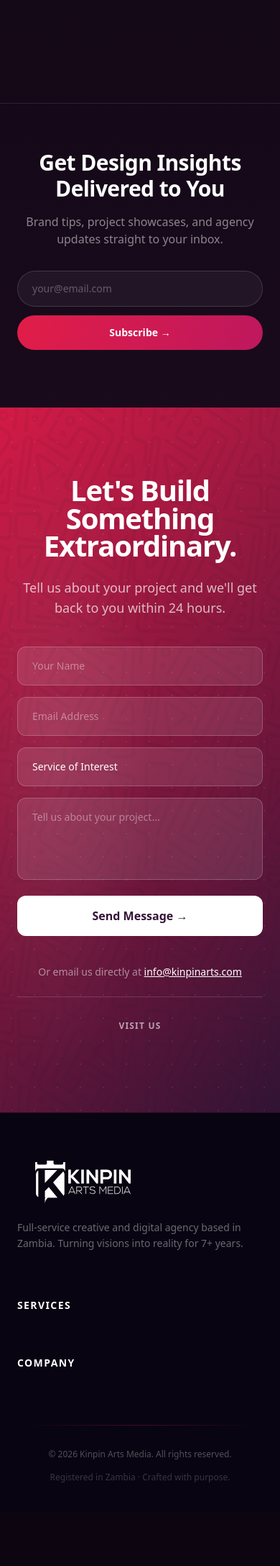
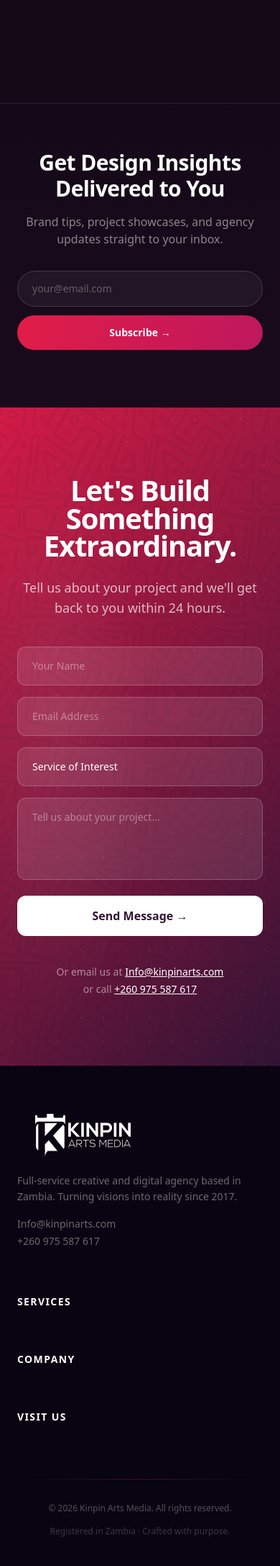
Before and after one commit to KasubaR/Kinpin-Arts-Media, a Django app: template templates/core/home.html in a window 390 px wide. Shown: the part 2890-5065 px from the top of the page at 72% size. Before the commit the page ends 4949 px from the top, so only its background shows below. Run offline with Django 4.2, Linux system fonts and the light colour scheme; the template is opened without the code that fills it, so the values that code supplies are empty; some libraries are stand-ins or nearby versions; some web fonts are replaced.

Commit message:
Update history, contact info, footer, and service icons
- Replace hardcoded timeline with accurate 2017-Today milestones
- Auto-calculate years of experience from 2017 each year
- Update 'seven/7+ years' copy to 'since 2017' across all templates
- Move 'Visit us' office locations to site footer via global context processor
- Register core.context_processors.global_context in settings
- Fix context processor service import path
- Add email and phone (Info@kinpinarts.com / +260 975 587 617) to footer and home contact section
- Replace emoji icons (📍✉️📞) with Heroicons outline SVGs in services sidebar
- Make 'Get in Touch' section text and icons fully white

Co-Authored-By: Claude Sonnet 4.6 <noreply@anthropic.com>

```diff
--- a/config/settings/base.py
+++ b/config/settings/base.py
@@ -41,6 +41,7 @@ TEMPLATES = [
                 'django.template.context_processors.request',
                 'django.contrib.auth.context_processors.auth',
                 'django.contrib.messages.context_processors.messages',
+                'core.context_processors.global_context',
             ],
         },
     },
--- a/core/context_processors.py
+++ b/core/context_processors.py
@@ -1,4 +1,5 @@
-from services.models import Service
+from apps.core.site_content import OFFICE_LOCATIONS
+from apps.services.models import Service
 
 
 def global_context(request):
@@ -34,4 +35,5 @@ def global_context(request):
         'services': services,
         'behance_url': behance_url,
         'nav_active_label': nav_active_label,
+        'office_locations': OFFICE_LOCATIONS,
     }
--- a/css/index.css
+++ b/css/index.css
@@ -99,7 +99,7 @@ body::before {
   content: '';
   position: absolute;
   inset: 0;
-  background-image: url('../hero-demo/assets/pattern.svg');
+  background-image: url('../static/images/background_pattern.svg');
   background-size: cover;
   background-position: center;
   background-repeat: no-repeat;
@@ -469,7 +469,7 @@ body::before {
 
 /* ── CONTACT CTA SECTION ── */
 .contact-pattern {
-  background-image: url('../hero-demo/assets/pattern.svg');
+  background-image: url('../static/images/background_pattern.svg');
   background-size: cover;
   background-position: center;
   background-repeat: no-repeat;
--- a/static/css/about.css
+++ b/static/css/about.css
@@ -11,7 +11,7 @@
   content: '';
   position: absolute;
   inset: 0;
-  background-image: url('../images/pattern.svg');
+  background-image: url('../images/background_pattern.svg');
   background-size: cover;
   background-position: center;
   opacity: 0.9;
--- a/static/css/index.css
+++ b/static/css/index.css
@@ -99,7 +99,7 @@ body::before {
   content: '';
   position: absolute;
   inset: 0;
-  background-image: url('../images/pattern.svg');
+  background-image: url('../images/background_pattern.svg');
   background-size: cover;
   background-position: center;
   background-repeat: no-repeat;
@@ -477,7 +477,7 @@ body::before {
 
 /* ── CONTACT CTA SECTION ── */
 .contact-pattern {
-  background-image: url('../images/pattern.svg');
+  background-image: url('../images/background_pattern.svg');
   background-size: cover;
   background-position: center;
   background-repeat: no-repeat;
--- a/static/css/portfolio.css
+++ b/static/css/portfolio.css
@@ -11,7 +11,7 @@
   content: '';
   position: absolute;
   inset: 0;
-  background-image: url('../images/pattern.svg');
+  background-image: url('../images/background_pattern.svg');
   background-size: cover;
   background-position: center;
   opacity: 0.9;
--- a/static/css/services.css
+++ b/static/css/services.css
@@ -11,7 +11,7 @@
   content: '';
   position: absolute;
   inset: 0;
-  background-image: url('../images/pattern.svg');
+  background-image: url('../images/background_pattern.svg');
   background-size: cover;
   background-position: center;
   opacity: 0.9;
--- a/templates/core/about.html
+++ b/templates/core/about.html
@@ -65,7 +65,7 @@
               What began as a small design studio in Lusaka has grown into one of Zambia's most trusted creative agencies a team of strategists, designers, developers, and storytellers united by a single conviction: that great design changes businesses.
             </p>
             <p>
-              Over seven years, we've partnered with financial institutions, government bodies, sports clubs, wellness brands, and fast-growing startups delivering work that doesn't just look good, but performs. Every project we take on is treated as a long-term investment in our client's success.
+              Since 2017, we've partnered with financial institutions, government bodies, sports clubs, wellness brands, and fast-growing startups delivering work that doesn't just look good, but performs. Every project we take on is treated as a long-term investment in our client's success.
             </p>
             <p>
               We're not a vendor. We're a creative partner embedded in your goals, committed to your growth, and relentless in our pursuit of work that sets you apart.
@@ -100,7 +100,7 @@
     <div class="relative z-10 max-w-7xl mx-auto px-6 lg:px-10">
       <div class="text-center mb-14 reveal">
         <p class="text-white/60 text-xs font-semibold tracking-widest uppercase mb-3 font-body">By the Numbers</p>
-        <h2 class="section-heading font-display font-bold text-white">Seven Years of Impact</h2>
+        <h2 class="section-heading font-display font-bold text-white">Impact Since 2017</h2>
       </div>
 
       <div class="grid grid-cols-2 lg:grid-cols-4 gap-5">
--- a/templates/core/contact.html
+++ b/templates/core/contact.html
@@ -26,7 +26,7 @@
                 </div>
                 <div class="form-group">
                     <label for="phone">Phone</label>
-                    <input type="tel" id="phone" name="phone" placeholder="+260 ...">
+                    <input type="tel" id="phone" name="phone" placeholder="+260 975 587 617">
                 </div>
                 <div class="form-group">
                     <label for="subject">Subject <span>*</span></label>
--- a/templates/core/home.html
+++ b/templates/core/home.html
@@ -21,7 +21,7 @@
           </h1>
 
           <p class="font-body text-lg text-white leading-relaxed max-w-md mb-10">
-            For over 7 years, Kinpin Arts Media has been turning bold visions into
+            Since 2017, Kinpin Arts Media has been turning bold visions into
             unforgettable brand experiences from identity design to web, motion, and beyond.
           </p>
 
@@ -341,22 +341,9 @@
       </form>
 
       <div class="mt-10 max-w-xl mx-auto text-left space-y-6">
-        <div class="text-white/50 font-body text-sm text-center">
-          Or email us directly at
-          <a href="mailto:info@kinpinarts.com" class="text-white underline hover:text-white/80">info@kinpinarts.com</a>
-        </div>
-        <div class="border-t border-white/15 pt-8">
-          <p class="text-white/60 text-xs font-semibold tracking-widest uppercase mb-4 font-body text-center">Visit us</p>
-          <div class="grid sm:grid-cols-2 gap-8 text-sm font-body">
-            {% for loc in office_locations %}
-            <div>
-              <p class="text-crimson text-xs font-semibold uppercase tracking-wide mb-2">{{ loc.label }}</p>
-              {% for line in loc.lines %}
-              <p class="text-white/85 leading-relaxed">{{ line }}</p>
-              {% endfor %}
-            </div>
-            {% endfor %}
-          </div>
+        <div class="text-white/50 font-body text-sm text-center space-y-1">
+          <div>Or email us at <a href="mailto:Info@kinpinarts.com" class="text-white underline hover:text-white/80">Info@kinpinarts.com</a></div>
+          <div>or call <a href="tel:+260975587617" class="text-white underline hover:text-white/80">+260 975 587 617</a></div>
         </div>
       </div>
     </div>
--- a/templates/partials/site_footer.html
+++ b/templates/partials/site_footer.html
@@ -1,14 +1,18 @@
 {% load static %}
 <footer class="site-footer border-t border-crimson/15 pt-16 pb-10">
   <div class="max-w-7xl mx-auto px-6 lg:px-10">
-    <div class="grid sm:grid-cols-2 lg:grid-cols-4 gap-10 mb-14">
+    <div class="grid sm:grid-cols-2 lg:grid-cols-5 gap-10 mb-14">
       <div class="lg:col-span-2">
         <div class="mb-5">
           <img src="{% static 'images/logo.svg' %}" alt="Kinpin Arts" width="320" height="64" class="h-16 w-auto max-w-[min(320px,90vw)] object-contain object-left" />
         </div>
         <p class="font-body text-white/40 text-sm leading-relaxed max-w-xs">
-          Full-service creative and digital agency based in Zambia. Turning visions into reality for 7+ years.
+          Full-service creative and digital agency based in Zambia. Turning visions into reality since 2017.
         </p>
+        <div class="mt-4 space-y-1">
+          <a href="mailto:Info@kinpinarts.com" class="block font-body text-white/40 text-sm hover:text-white transition-colors">Info@kinpinarts.com</a>
+          <a href="tel:+260975587617" class="block font-body text-white/40 text-sm hover:text-white transition-colors">+260 975 587 617</a>
+        </div>
         <div class="flex gap-4 mt-6">
           {% for social in social_links %}
           <a href="{{ social.href }}" target="_blank" rel="noopener noreferrer"
@@ -40,6 +44,18 @@
           {% endfor %}
         </ul>
       </div>
+
+      <div>
+        <h5 class="font-display font-semibold text-white text-sm mb-5 uppercase tracking-widest">Visit Us</h5>
+        {% for loc in office_locations %}
+        <div class="{% if not forloop.first %}mt-5{% endif %}">
+          <p class="text-crimson text-xs font-semibold uppercase tracking-wide mb-1.5">{{ loc.label }}</p>
+          {% for line in loc.lines %}
+          <p class="font-body text-white/40 text-sm leading-relaxed">{{ line }}</p>
+          {% endfor %}
+        </div>
+        {% endfor %}
+      </div>
     </div>
 
     <div class="divider mb-8"></div>
--- a/templates/portfolio/list.html
+++ b/templates/portfolio/list.html
@@ -31,7 +31,7 @@
             <em class="not-italic text-white">Elevated.</em>
           </h1>
           <p class="font-body text-white/75 text-lg leading-relaxed max-w-lg">
-            Seven years of bold creative work from full brand identities and digital platforms to event activations and motion campaigns.
+            Since 2017, bold creative work from full brand identities and digital platforms to event activations and motion campaigns.
           </p>
         </div>
         <div class="flex-shrink-0">
```
Also changed, not shown: apps/core/views.py (+35 -21 lines), apps/services/views.py (+8 -3 lines), templates/services/list.html (+4 -4 lines).
